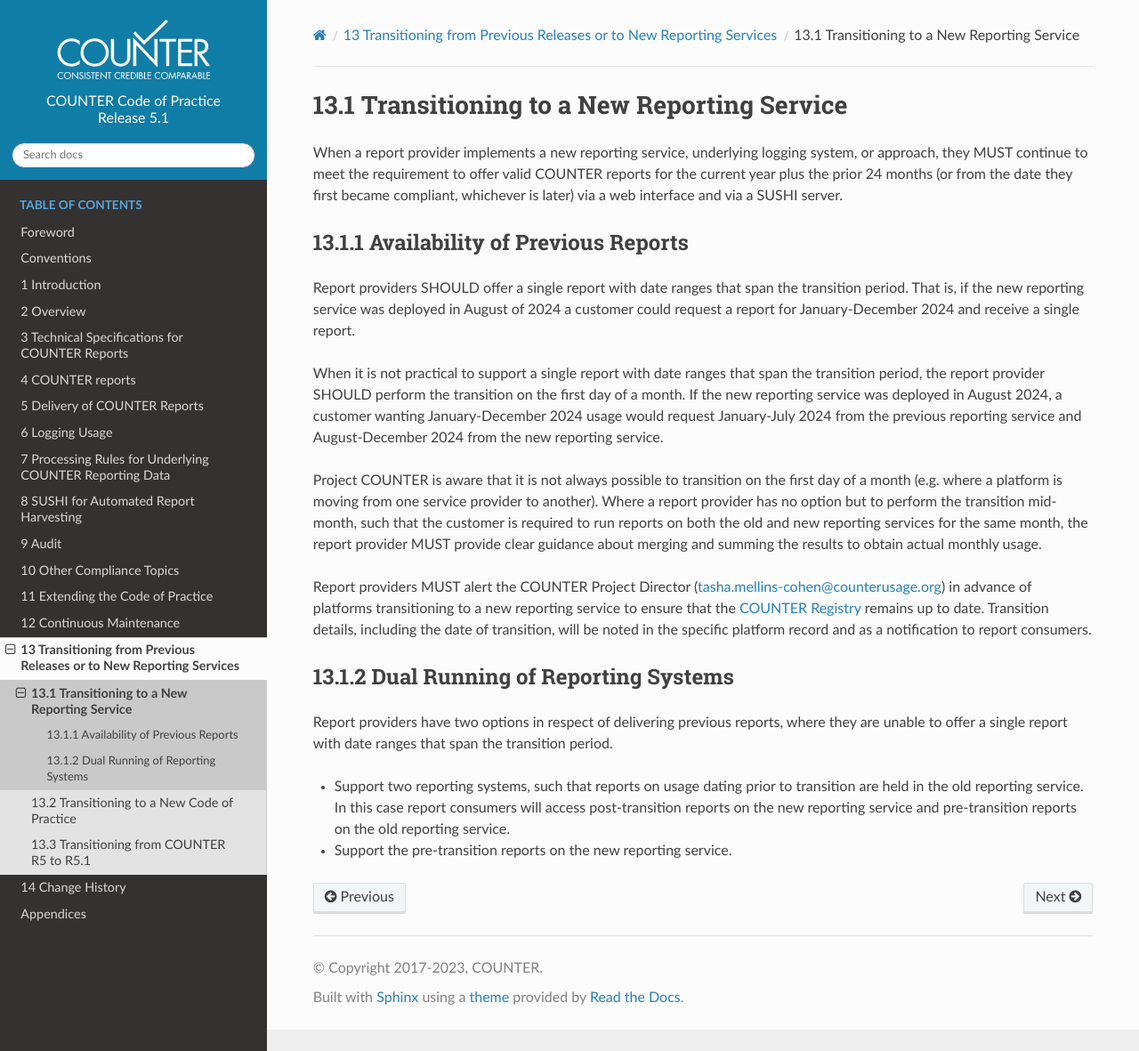
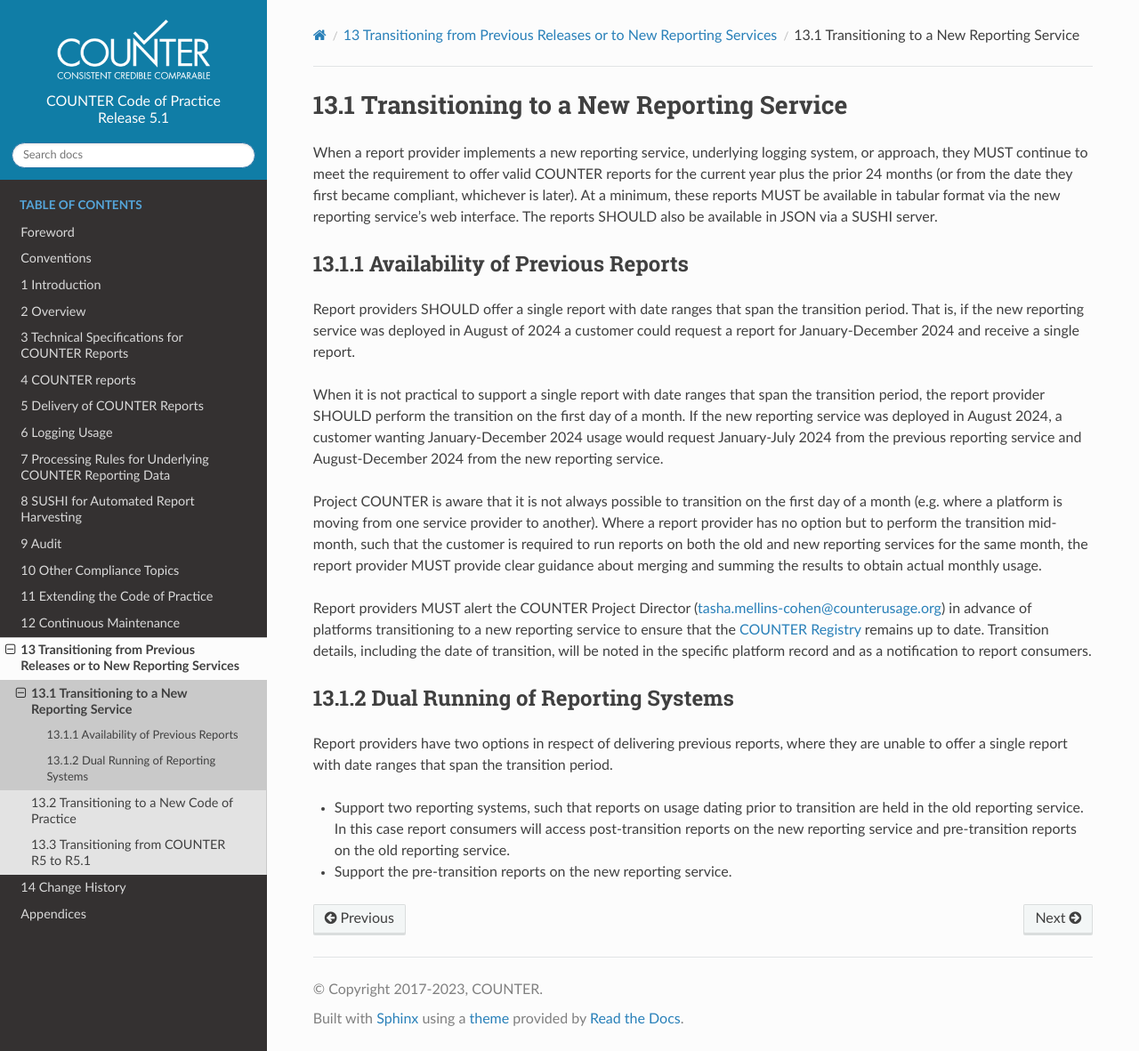
Before and after one commit to Project-Counter/cop5, a Sphinx documentation site: the page built from source/13-transitioning/01-transitioning-to-a-new-reporting-service.rst, in a window 1280 px wide and 1181 px high. Shown: the whole window at 89% size. Built offline with Sphinx 7.4.7 and the Read the Docs theme 2.0.0, drawn with Linux system fonts in a browser that asks for light colours.

Commit message:
pragmatism
In a lot of cases it's simply not possible for the new provider to serve the old provider's reports (e.g. when customer ids change)

```diff
--- a/source/13-transitioning/01-transitioning-to-a-new-reporting-service.rst
+++ b/source/13-transitioning/01-transitioning-to-a-new-reporting-service.rst
@@ -5,7 +5,7 @@
 Transitioning to a New Reporting Service
 ----------------------------------------
 
-When a report provider implements a new reporting service, underlying logging system, or approach, they MUST continue to meet the requirement to offer valid COUNTER reports for the current year plus the prior 24 months (or from the date they first became compliant, whichever is later) via a web interface and via a SUSHI server.
+When a report provider implements a new reporting service, underlying logging system, or approach, they MUST continue to meet the requirement to offer valid COUNTER reports for the current year plus the prior 24 months (or from the date they first became compliant, whichever is later). At a minimum, these reports MUST be available in tabular format via the new reporting service's web interface. The reports SHOULD also be available in JSON via a SUSHI server.
 
 
 Availability of Previous Reports
```
